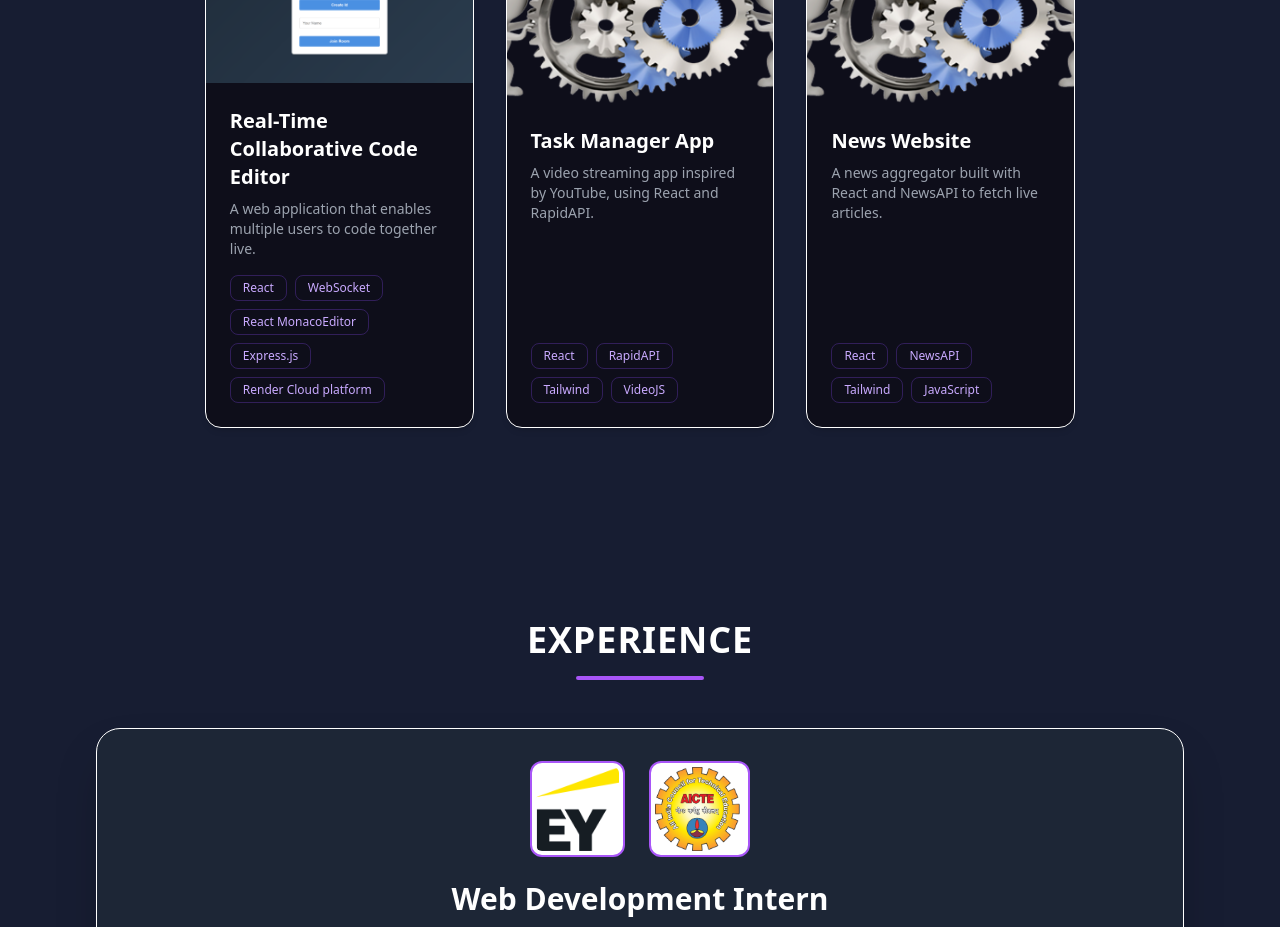
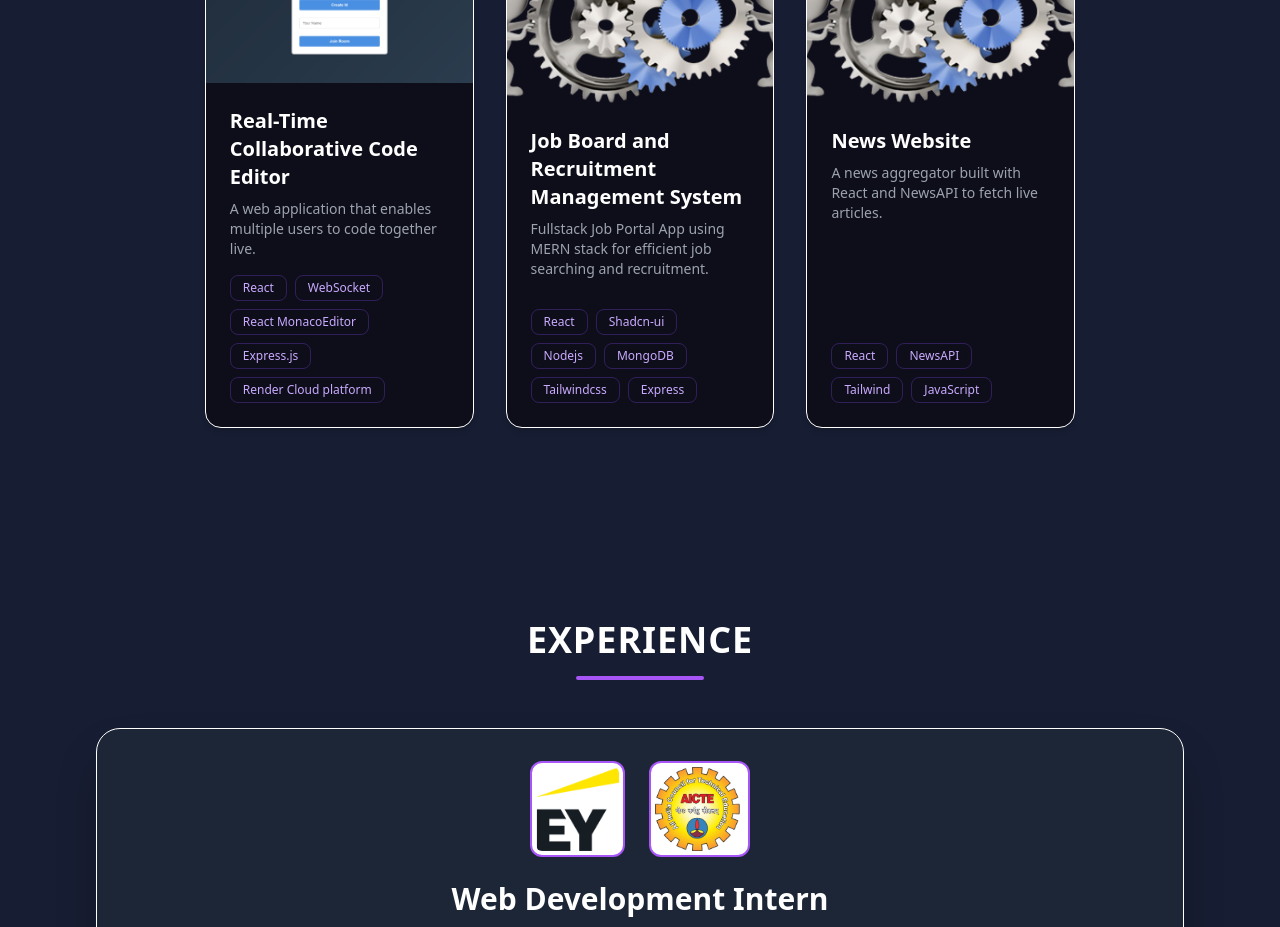
Before and after one commit to amankumar-source/portfolio, a React (Vite) app: page / in a window 1280 px wide. Shown: the part 2000-2927 px from the top of the page. Built offline with nearby package versions, Linux system fonts and the light colour scheme.

Commit message:
Change project title and description in Projects.jsx
Updated project title and description for clarity.

```diff
--- a/src/components/Navbar/Projects/Projects.jsx
+++ b/src/components/Navbar/Projects/Projects.jsx
@@ -22,10 +22,10 @@ const ProjectsInfo = [
     image: blogImg,
   },
   {
-    title: "Task Manager App",
+    title: "Job Board and Recruitment Management System",
     description:
-      "A video streaming app inspired by YouTube, using React and RapidAPI.",
-    tags: ["React", "RapidAPI", "Tailwind", "VideoJS"],
+      "Fullstack Job Portal App using MERN stack for efficient job searching and recruitment.",
+    tags: ["React","Shadcn-ui","Nodejs","MongoDB","Tailwindcss", "Express"],
     demoLink: "#",
     codeLink: "#",
     image: ytImg,
```
